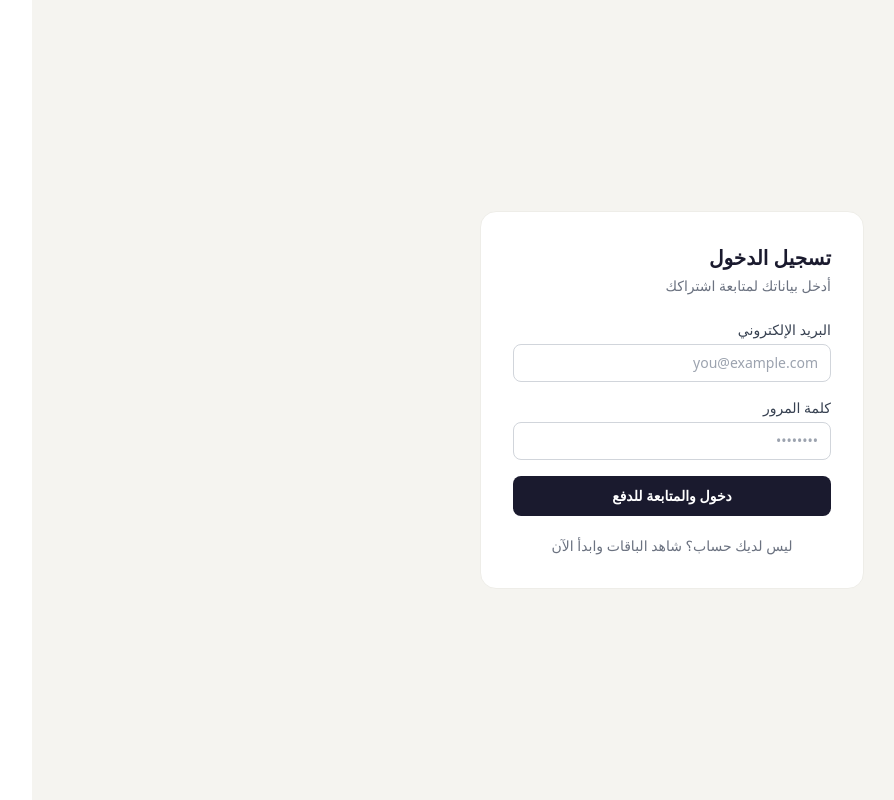
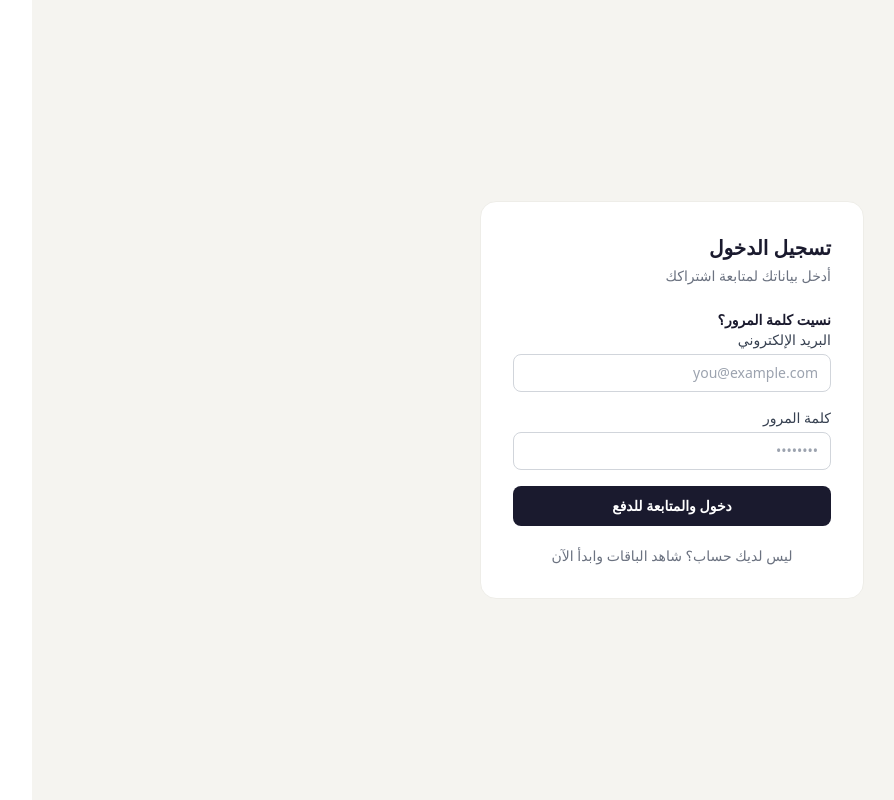
Before and after one commit to alaaalhrebi/inteleye, a Next.js app: page /login in a window 1280 px wide. Shown: the whole page, without its empty margins (42-936 px from the left). Built offline with nearby package versions, Linux system fonts and the light colour scheme; no server answers.

Commit message:
Update page.tsx

```diff
--- a/src/app/login/page.tsx
+++ b/src/app/login/page.tsx
@@ -61,7 +61,12 @@ function LoginForm() {
       <div className="w-full max-w-sm bg-white rounded-2xl border border-[#eeede8] p-8">
         <h1 className="text-xl font-bold text-[#1a1a2e] mb-1">تسجيل الدخول</h1>
         <p className="text-sm text-gray-500 mb-6">أدخل بياناتك لمتابعة اشتراكك</p>
-
+        <a
+        href="/reset-password"
+        className="block text-right text-sm text-[#1a1a2e] font-semibold hover:underline"
+        >
+          نسيت كلمة المرور؟
+        </a>
         <form onSubmit={handleSubmit} className="space-y-4">
           <div>
             <label className="block text-sm text-gray-700 mb-1">البريد الإلكتروني</label>
```
